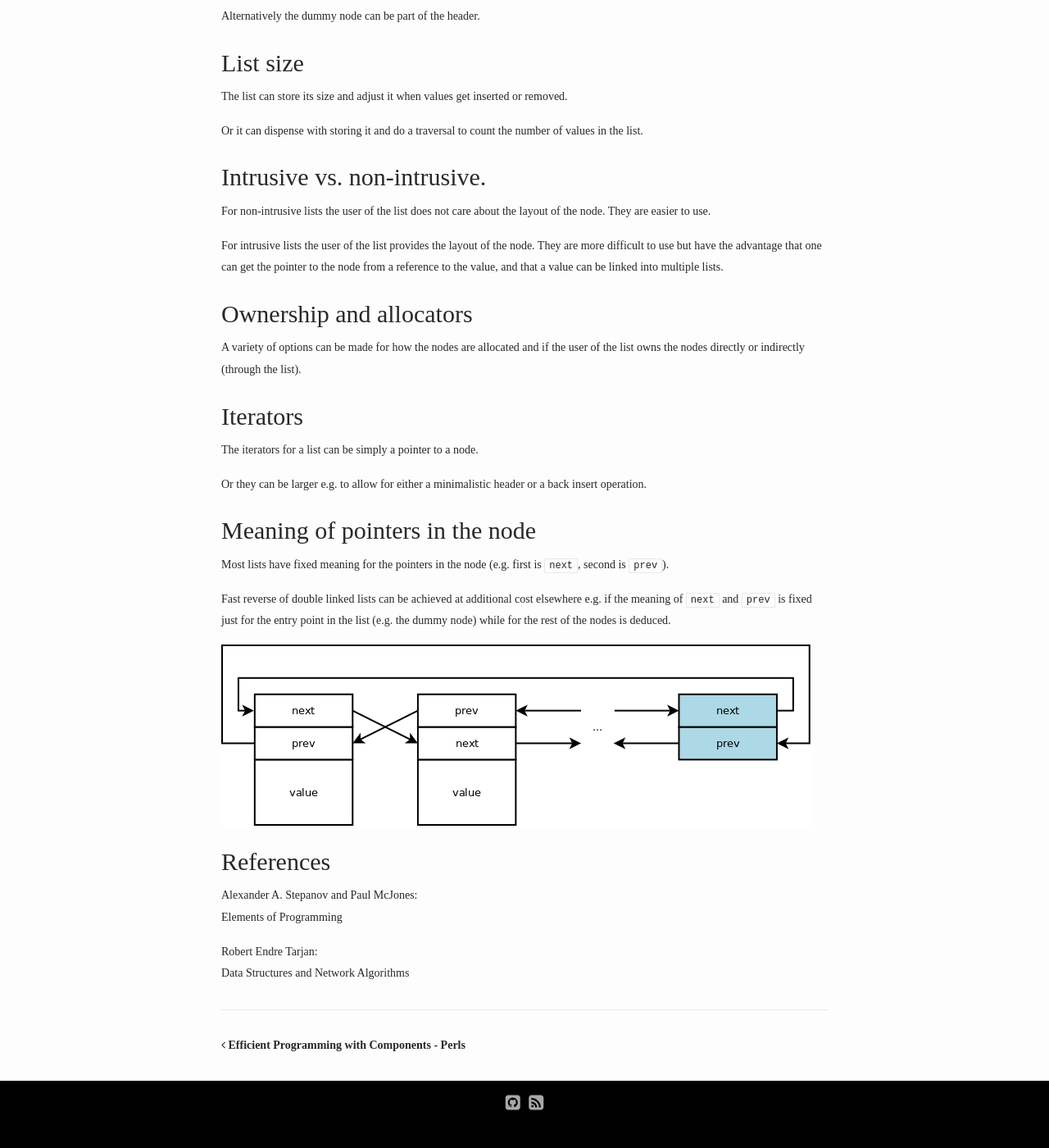
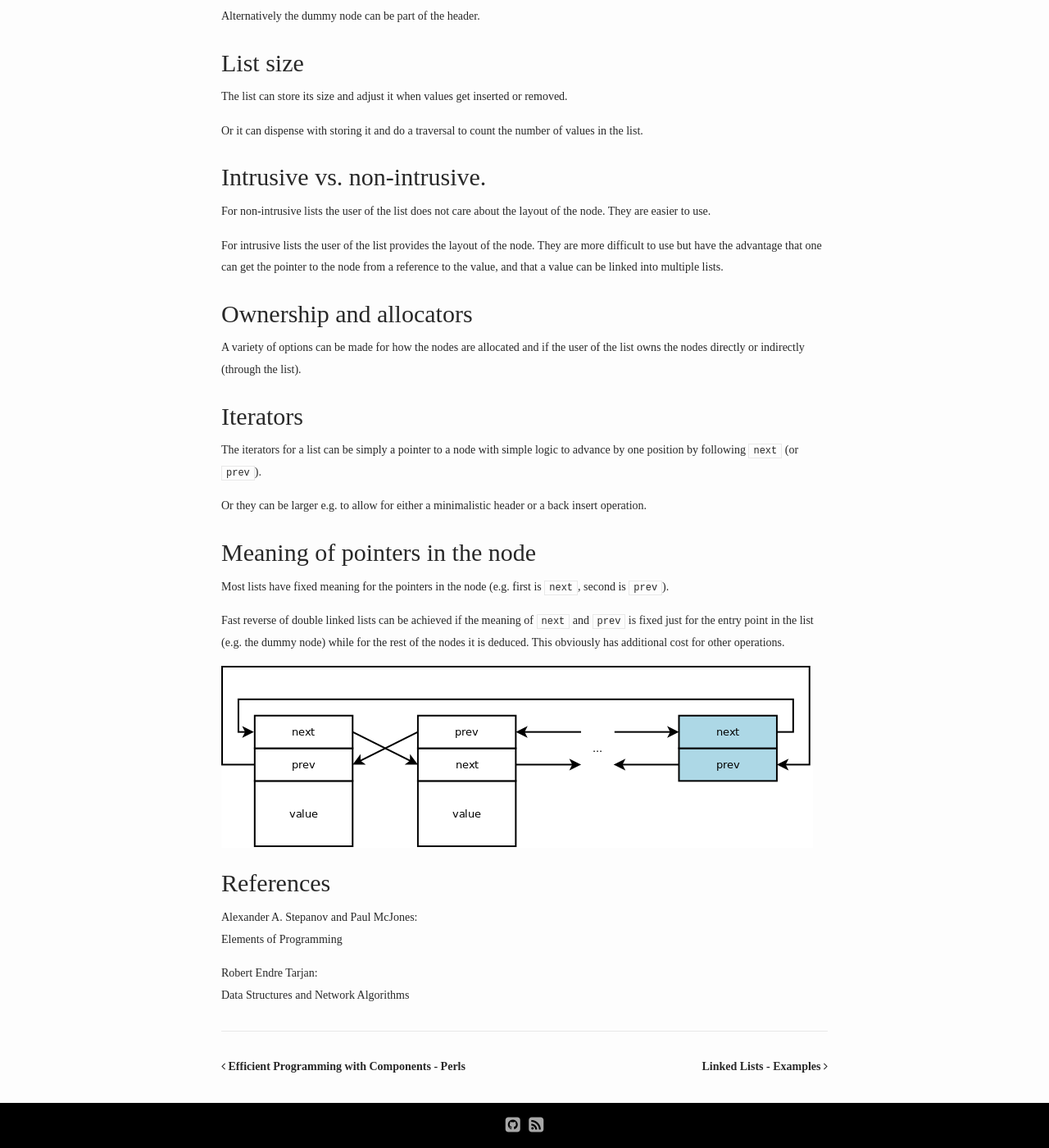
Before and after one commit to bajamircea/bajamircea.github.io, a Jekyll site: the page built from _posts/2018-06-23-linked-lists-options.markdown, in a window 1280 px wide and 1400 px high, scrolled down 3048 px. Shown: the whole window at 82% size. Built offline with Jekyll 4.4.1, drawn with Linux system fonts in a browser that asks for light colours; nearby versions of some CDN libraries; before the commit the page ends 4421 px from its top, so only the background shows below that; some of the changed text lies outside the part shown.

Commit message:
List examples

```diff
--- a/_posts/2018-06-23-linked-lists-options.markdown
+++ b/_posts/2018-06-23-linked-lists-options.markdown
@@ -131,7 +131,8 @@ user of the list owns the nodes directly or indirectly (through the list).
 
 # Iterators
 
-The iterators for a list can be simply a pointer to a node.
+The iterators for a list can be simply a pointer to a node with simple logic to
+advance by one position by following `next` (or `prev`).
 
 Or they can be larger e.g. to allow for either a minimalistic header or a back
 insert operation.
@@ -142,10 +143,10 @@ insert operation.
 Most lists have fixed meaning for the pointers in the node (e.g. first is
 `next`, second is `prev`).
 
-Fast reverse of double linked lists can be achieved at additional cost
-elsewhere e.g. if the meaning of `next` and `prev` is fixed just for the entry
-point in the list (e.g. the dummy node) while for the rest of the nodes is
-deduced.
+Fast reverse of double linked lists can be achieved if the meaning of `next`
+and `prev` is fixed just for the entry point in the list (e.g. the dummy node)
+while for the rest of the nodes it is deduced. This obviously has additional cost
+for other operations.
 
 ![Fast reversal](/assets/2018-06-23-linked-lists-options/08-fast-reversal.png)
 
```
Also changed, not shown: other parts of _posts/2018-06-23-linked-lists-options.markdown (+1 -1 lines), _posts/2018-06-28-linked-lists-examples.markdown (added, +135 -0 lines), assets/2018-06-28-linked-lists-examples/01-single-basic.png (added), assets/2018-06-28-linked-lists-examples/02-single-circular.png (added), assets/2018-06-28-linked-lists-examples/03-single-first-last.png (added), assets/2018-06-28-linked-lists-examples/04-double-circular.png (added), assets/2018-06-28-linked-lists-examples/04-single-first-last.png (added), assets/2018-06-28-linked-lists-examples/05-double-dummy-node.png (added), assets/2018-06-28-linked-lists-examples/06-double-dummy-node.png (added), assets/2018-06-28-linked-lists-examples/07-double-dummy-in-header.png (added).
